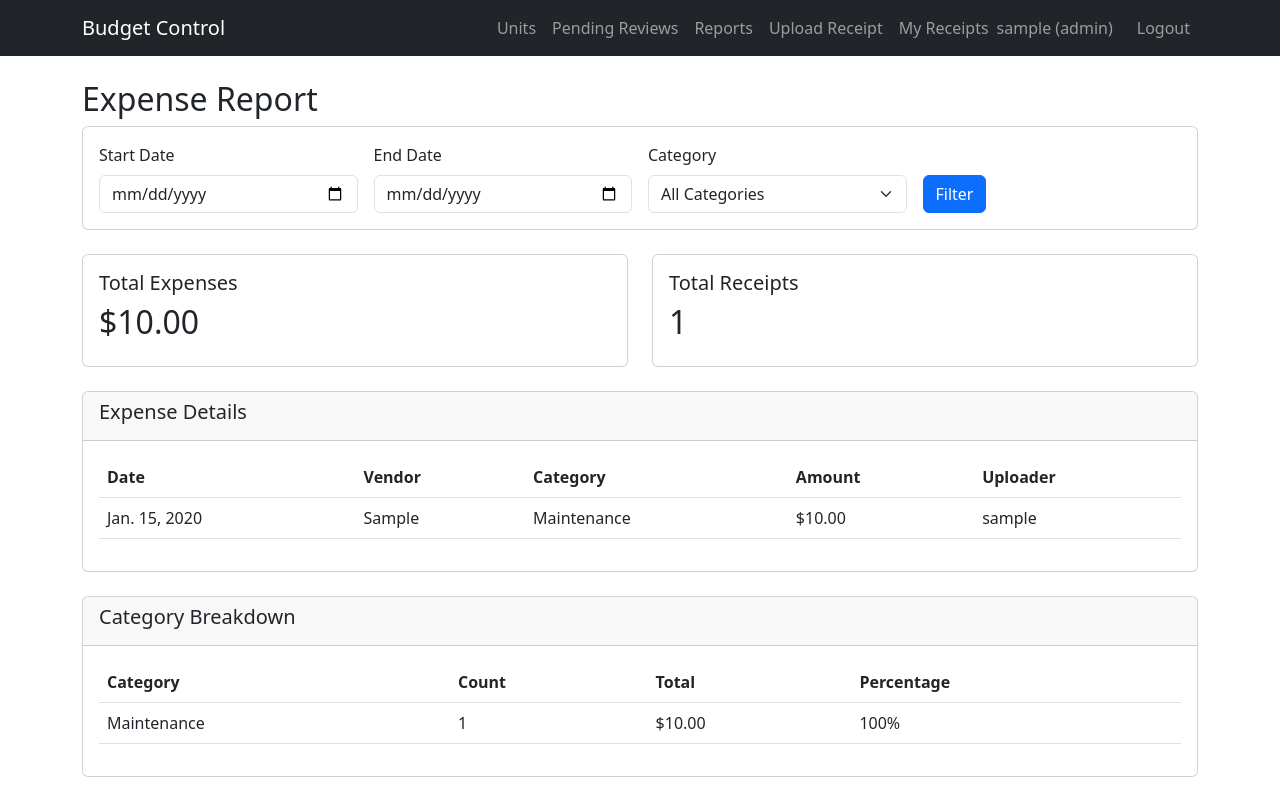
After one commit to Daniel-Chavarro/budget-control, a Django app: page /reports/expenses/ in a window 1280 px wide. The commit adds this page. Run offline with Django 5.2, Linux system fonts and the light colour scheme; a user stored in the database is signed in; tables that the repository leaves empty hold one stand-in row (values such as "Sample post").

Commit message:
feat: add expense reporting with filtering and analytics

```diff
--- a/budget/templates/budget/base.html
+++ b/budget/templates/budget/base.html
@@ -15,6 +15,7 @@
                 {% if user.is_authenticated and user.userprofile.is_admin %}
                     <a class="nav-link" href="{% url 'budget:unit_list' %}">Units</a>
                     <a class="nav-link" href="{% url 'budget:pending_receipts' %}">Pending Reviews</a>
+                    <a class="nav-link" href="{% url 'budget:expense_report' %}">Reports</a>
                 {% endif %}
                 {% if user.is_authenticated %}
                     <a class="nav-link" href="{% url 'budget:receipt_upload' %}">Upload Receipt</a>
--- /dev/null
+++ b/budget/templates/budget/reports/expense_report.html
@@ -0,0 +1,112 @@
+{% extends "budget/base.html" %}
+
+{% block title %}Expense Report - Budget Control{% endblock %}
+
+{% block content %}
+<h2>Expense Report</h2>
+
+<div class="card mb-4">
+    <div class="card-body">
+        <form method="get" class="row g-3">
+            <div class="col-md-3">
+                <label class="form-label">Start Date</label>
+                <input type="date" name="start_date" class="form-control" value="{{ start_date }}">
+            </div>
+            <div class="col-md-3">
+                <label class="form-label">End Date</label>
+                <input type="date" name="end_date" class="form-control" value="{{ end_date }}">
+            </div>
+            <div class="col-md-3">
+                <label class="form-label">Category</label>
+                <select name="category" class="form-select">
+                    <option value="">All Categories</option>
+                    {% for value, label in categories %}
+                    <option value="{{ value }}" {% if value == selected_category %}selected{% endif %}>
+                        {{ label }}
+                    </option>
+                    {% endfor %}
+                </select>
+            </div>
+            <div class="col-md-3">
+                <label class="form-label">&nbsp;</label>
+                <button type="submit" class="btn btn-primary d-block">Filter</button>
+            </div>
+        </form>
+    </div>
+</div>
+
+<div class="row mb-4">
+    <div class="col-md-6">
+        <div class="card">
+            <div class="card-body">
+                <h5>Total Expenses</h5>
+                <h2>${{ total_amount|floatformat:2 }}</h2>
+            </div>
+        </div>
+    </div>
+    <div class="col-md-6">
+        <div class="card">
+            <div class="card-body">
+                <h5>Total Receipts</h5>
+                <h2>{{ total_count }}</h2>
+            </div>
+        </div>
+    </div>
+</div>
+
+<div class="card mb-4">
+    <div class="card-header"><h5>Expense Details</h5></div>
+    <div class="card-body">
+        <table class="table">
+            <thead>
+                <tr>
+                    <th>Date</th>
+                    <th>Vendor</th>
+                    <th>Category</th>
+                    <th>Amount</th>
+                    <th>Uploader</th>
+                </tr>
+            </thead>
+            <tbody>
+                {% for expense in expenses %}
+                <tr>
+                    <td>{{ expense.date }}</td>
+                    <td>{{ expense.vendor }}</td>
+                    <td>{{ expense.get_category_display }}</td>
+                    <td>${{ expense.amount }}</td>
+                    <td>{{ expense.receipt.uploaded_by.username }}</td>
+                </tr>
+                {% empty %}
+                <tr><td colspan="5">No expenses found.</td></tr>
+                {% endfor %}
+            </tbody>
+        </table>
+    </div>
+</div>
+
+<div class="card">
+    <div class="card-header"><h5>Category Breakdown</h5></div>
+    <div class="card-body">
+        <table class="table">
+            <thead>
+                <tr>
+                    <th>Category</th>
+                    <th>Count</th>
+                    <th>Total</th>
+                    <th>Percentage</th>
+                </tr>
+            </thead>
+            <tbody>
+                {% for cat in category_totals %}
+                <tr>
+                    <td>{{ cat.category|title }}</td>
+                    <td>{{ cat.count }}</td>
+                    <td>${{ cat.total|floatformat:2 }}</td>
+                    <td>{% widthratio cat.total total_amount 100 %}%</td>
+                </tr>
+                {% endfor %}
+            </tbody>
+        </table>
+    </div>
+</div>
+{% endblock %}
--- a/budget/urls.py
+++ b/budget/urls.py
@@ -6,6 +6,7 @@ from budget.views import pending_receipts_view, receipt_detail_view, all_receipt
 from budget.views.management import (
     unit_list_view, unit_create_view, unit_edit_view, unit_delete_view
 )
+from budget.views.reports import expense_report_view
 
 app_name = 'budget'
 
@@ -23,4 +24,5 @@ urlpatterns = [
     path('review/pending/', pending_receipts_view, name='pending_receipts'),
     path('review/<int:pk>/', receipt_detail_view, name='receipt_detail'),
     path('review/all/', all_receipts_view, name='all_receipts'),
+    path('reports/expenses/', expense_report_view, name='expense_report'),
 ]
--- /dev/null
+++ b/budget/views/reports.py
@@ -0,0 +1,56 @@
+"""Report views for budget app."""
+from django.shortcuts import render
+from django.db.models import Sum, Count
+from budget.decorators import admin_required
+from budget.models import ExpenseData
+from datetime import datetime, timedelta
+
+
+@admin_required
+def expense_report_view(request):
+    """Detailed expense report with filtering."""
+    start_date = request.GET.get('start_date')
+    end_date = request.GET.get('end_date')
+    category = request.GET.get('category', '')
+
+    expenses = ExpenseData.objects.filter(receipt__status='approved')
+
+    if start_date:
+        expenses = expenses.filter(date__gte=start_date)
+    if end_date:
+        expenses = expenses.filter(date__lte=end_date)
+    if category:
+        expenses = expenses.filter(category=category)
+
+    total_amount = expenses.aggregate(total=Sum('amount'))['total'] or 0
+    total_count = expenses.count()
+
+    category_totals = expenses.values('category').annotate(
+        total=Sum('amount'),
+        count=Count('id')
+    ).order_by('-total')
+
+    monthly_totals = []
+    if expenses.exists():
+        months = expenses.dates('date', 'month', order='DESC')[:12]
+        for month in months:
+            month_expenses = expenses.filter(date__year=month.year, date__month=month.month)
+            monthly_totals.append({
+                'month': month.strftime('%Y-%m'),
+                'total': month_expenses.aggregate(t=Sum('amount'))['t'] or 0,
+                'count': month_expenses.count()
+            })
+
+    context = {
+        'expenses': expenses.select_related('receipt', 'receipt__uploaded_by')[:100],
+        'total_amount': total_amount,
+        'total_count': total_count,
+        'category_totals': category_totals,
+        'monthly_totals': monthly_totals,
+        'start_date': start_date,
+        'end_date': end_date,
+        'selected_category': category,
+        'categories': ExpenseData.CATEGORY_CHOICES,
+    }
+
+    return render(request, 'budget/reports/expense_report.html', context)
```
